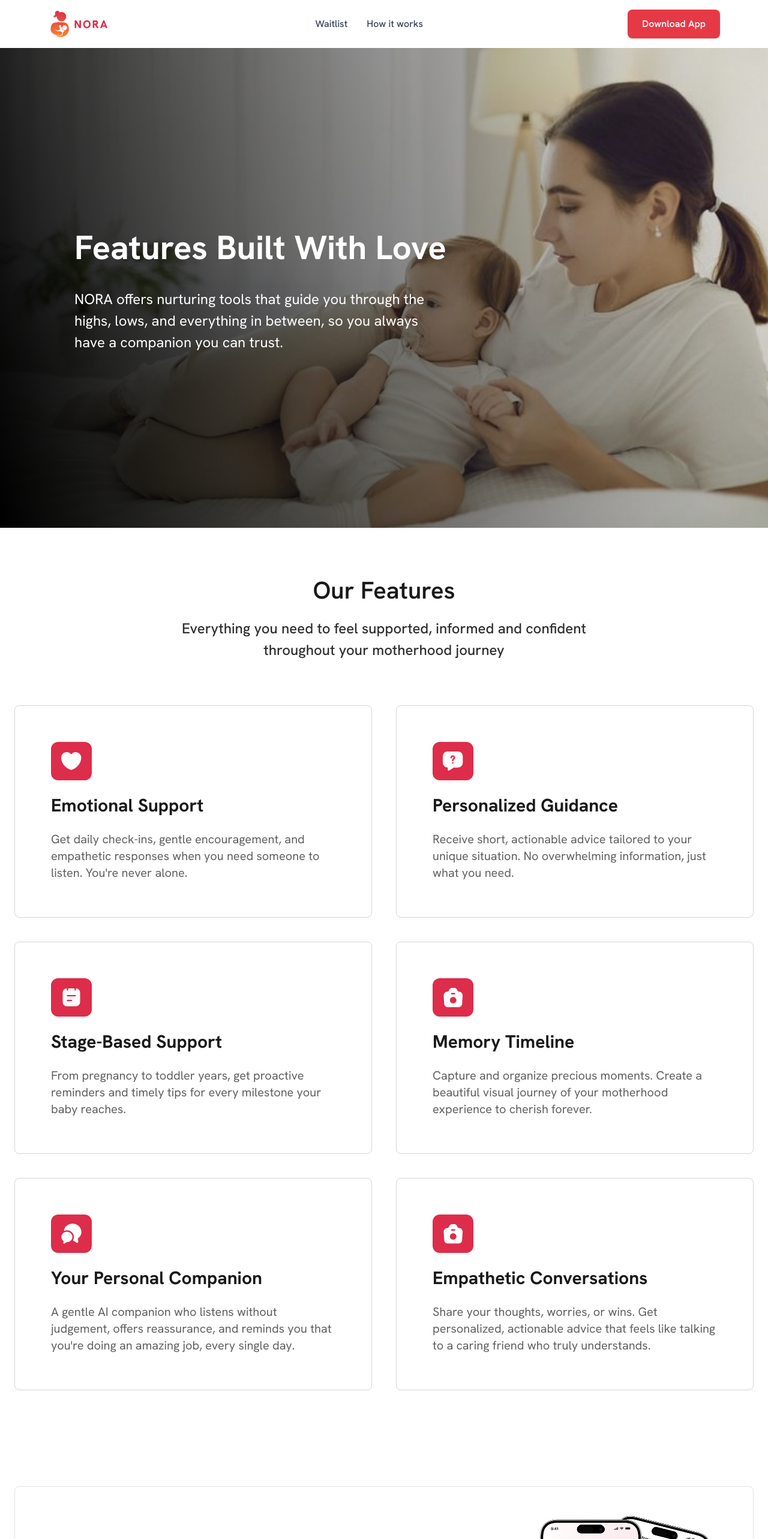
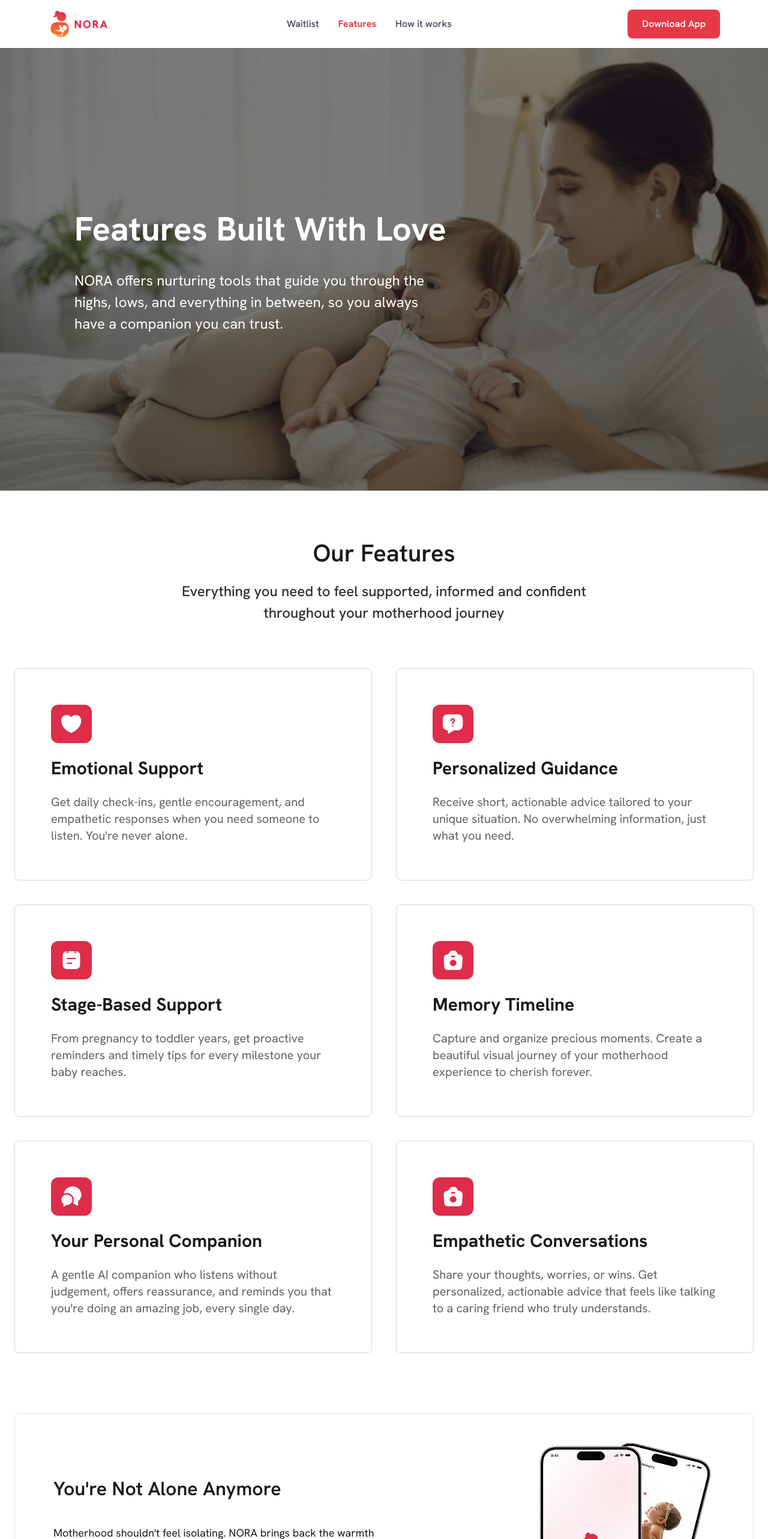
Before and after one commit to A-zook/mum-mentor-FE-azi-pu, a Next.js app: page /features in a window 1280 px wide. Shown: the top 2566 px of the page at 60% size. Built offline with nearby package versions, Linux system fonts and the light colour scheme.

Commit message:
feat: add features page with Yan component and navigation updates

```diff
--- /dev/null
+++ b/app/legal/policy/page.tsx
@@ -0,0 +1,6 @@
+import Policy from "@/components/pages/policy";
+import { NextPage } from "next";
+
+const PolicyPage: NextPage = () => <Policy />;
+
+export default PolicyPage;
--- a/components/layout/Footer.tsx
+++ b/components/layout/Footer.tsx
@@ -7,8 +7,8 @@ import logo from "@/public/assets/icons/nora-icon.svg";
 import { AppStoreButton, GooglePlayButton } from "../UI/AppStoreButtons";
 
 const companyLinks = [
-  { name: "Features", href: "#" },
-  { name: "Privacy Policy", href: "#" },
+  { name: "Features", href: "/features" },
+  { name: "Privacy Policy", href: "/privacy" },
   { name: "Terms of service", href: "/legal/terms" },
 ];
 
--- a/components/layout/NavBar.tsx
+++ b/components/layout/NavBar.tsx
@@ -11,11 +11,13 @@ import Button from "../UI/Button";
 
 const menuItems = [
   { name: "Waitlist", href: "/waitlist" },
+  { name: "Features", href: "/features" },
   { name: "How it works", href: "/how-it-works" },
 ];
 
 const desktopNavItems: DesktopNavItem[] = [
   { name: "Waitlist", href: "/waitlist" },
+  { name: "Features", href: "/features" },
   { name: "How it works", href: "/how-it-works" },
   // { name: "What's New", href: "/whats-new", hasNotification: true },
 ];
@@ -63,7 +65,7 @@ const Navbar: NextPage = () => {
                 <Link
                   key={item.name}
                   href={item.href}
-                  className="relative flex items-center gap-1 text-base font-medium text-gray-700 transition-colors hover:text-[#E63946]"
+                  className={`relative flex items-center gap-1 text-base transition-colors hover:text-[#E63946] ${pathname === item.href ? "font-bold text-[#E63946]" : "font-medium text-gray-700"}`}
                 >
                   {item.name}
                   {item.hasDropdown && (
--- a/components/pages/features.tsx
+++ b/components/pages/features.tsx
@@ -1,13 +1,12 @@
-import { FeatureHero, OurFeatures } from "@/module/features";
+import { FeatureHero, OurFeatures, Yan } from "@/module/features";
 import { NextPage } from "next";
-import { HiwReady } from "@/module/hiw";
 
 const Features: NextPage = () => {
   return (
     <div>
       <FeatureHero />
       <OurFeatures />
-      <HiwReady />
+      <Yan />
     </div>
   );
 };
--- /dev/null
+++ b/components/pages/policy.tsx
@@ -0,0 +1,7 @@
+import { NextPage } from "next";
+
+const Policy: NextPage = () => {
+  return <div>Policy</div>;
+};
+
+export default Policy;
--- a/module/features/hero.tsx
+++ b/module/features/hero.tsx
@@ -4,19 +4,13 @@ import HeroImage from "@/public/assets/images/loving-mother.jpg";
 
 export const FeatureHero: NextPage = () => {
   return (
-    <section className="relative h-[520px] w-full lg:h-screen">
+    <section className="relative h-[520px] max-h-[738px] w-full lg:h-screen">
       <Image
         src={HeroImage}
         alt="Loving Mom with Her Baby Image"
         className="absolute top-0 left-0 -z-10 h-full w-full object-cover"
       />
-      <div
-        className="absolute top-0 h-full w-full"
-        style={{
-          background:
-            "linear-gradient(255.28deg, rgba(0, 0, 0, 0) 0%, #000000 100%)",
-        }}
-      />
+      <div className="absolute top-0 h-full w-full bg-[#00000085]" />
       <div className="absolute inset-0 flex flex-col items-center justify-center gap-2.5 px-6 md:ml-[100px] md:w-[670px] md:items-start">
         <p className="md:text-heading1 text-background mb-4 text-center text-[28px] font-bold md:text-left">
           Features Built With Love
--- a/module/features/index.ts
+++ b/module/features/index.ts
@@ -1,2 +1,3 @@
 export * from "./hero";
 export * from "./our-features";
+export * from "./yan";
--- /dev/null
+++ b/module/features/yan.tsx
@@ -0,0 +1,38 @@
+import AppStoreButtons from "@/components/UI/AppStoreButtons";
+import ScrollAnimationWrapper from "@/components/UI/ScrollAnimation";
+import Ready from "@public/assets/images/ready.png";
+import { NextPage } from "next";
+import Image from "next/image";
+
+export const Yan: NextPage = () => {
+  return (
+    <div className="px-6 md:pb-[60px]">
+      <div className="mx-auto flex max-w-7xl flex-col items-center justify-between gap-8 overflow-hidden rounded-[8px] px-5 py-8 md:flex-row md:border md:border-[#E2E2E2] md:px-16">
+        <div className="flex flex-col items-center gap-6 md:w-[50%] md:items-start lg:max-w-[590px]">
+          <div className="flex flex-col gap-10">
+            <h4 className="text-primaryText-black text-center text-[32px] leading-tight font-semibold md:text-left">
+              You&apos;re Not Alone Anymore
+            </h4>
+
+            <p className="text-primaryText-black text-center text-lg md:text-left lg:max-w-[590px]">
+              Motherhood shouldn&apos;t feel isolating. NORA brings back the
+              warmth of community support, the wisdom of shared experiences, and
+              the comfort of knowing someone is always there for you.
+            </p>
+          </div>
+
+          <AppStoreButtons />
+        </div>
+
+        <ScrollAnimationWrapper>
+          <Image
+            src={Ready}
+            alt="An image of 2 phones with nora app"
+            quality={100}
+            placeholder="blur"
+          />
+        </ScrollAnimationWrapper>
+      </div>
+    </div>
+  );
+};
```
